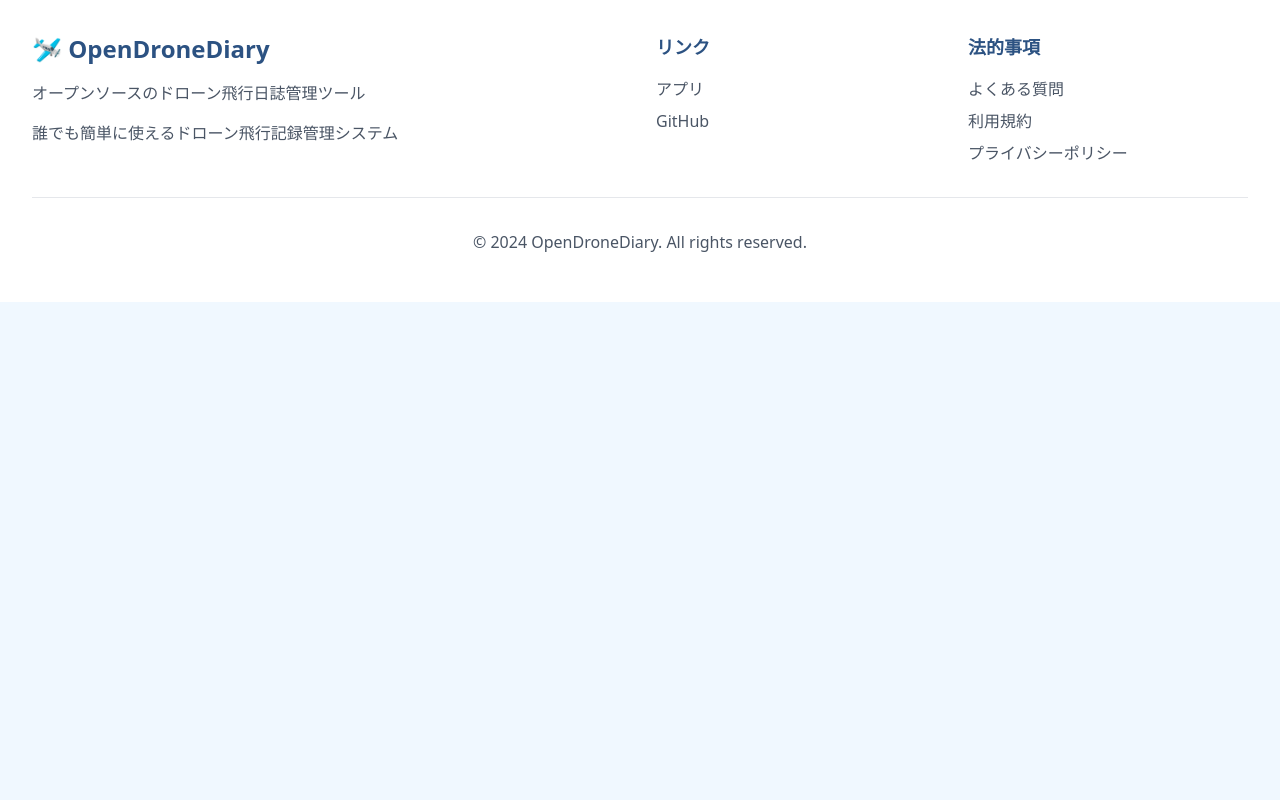
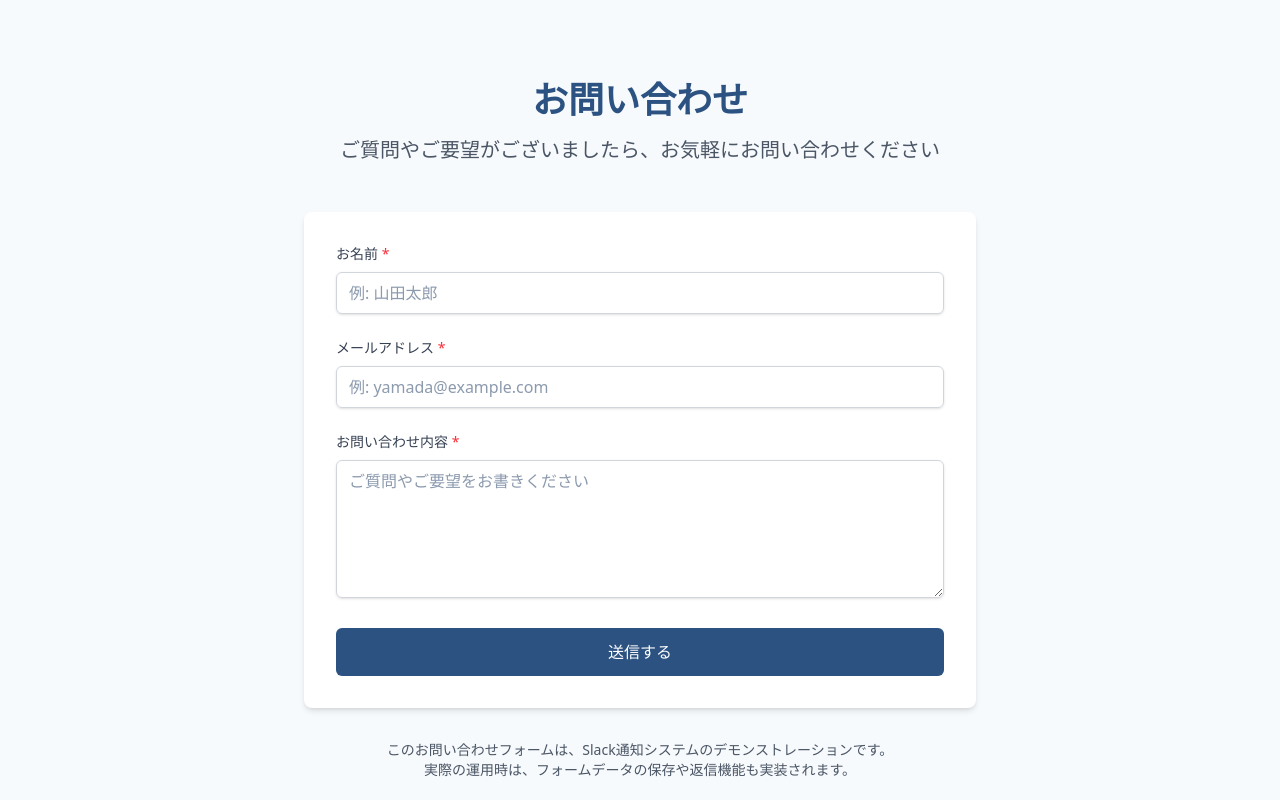
Before and after one commit to cyrus07424/openDroneDiary-lp, a Next.js app: page / in a window 1280 px wide. Shown: the part 2080-2880 px from the top of the page. Before the commit the page ends 2382 px from the top, so only its background shows below. Built offline with nearby package versions, Linux system fonts and the light colour scheme; no server answers.

Commit message:
Add contact form demo to showcase Slack notification system functionality
Co-authored-by: cyrus07424 <35634468+cyrus07424@users.noreply.github.com>

```diff
--- /dev/null
+++ b/app/components/ContactForm.tsx
@@ -0,0 +1,154 @@
+'use client';
+
+import { useState } from 'react';
+import { notificationClient } from '@/app/lib/notification-client';
+
+export default function ContactForm() {
+  const [formData, setFormData] = useState({
+    name: '',
+    email: '',
+    message: ''
+  });
+  const [isSubmitting, setIsSubmitting] = useState(false);
+  const [submitStatus, setSubmitStatus] = useState<'idle' | 'success' | 'error'>('idle');
+
+  const handleSubmit = async (e: React.FormEvent) => {
+    e.preventDefault();
+    setIsSubmitting(true);
+    setSubmitStatus('idle');
+
+    try {
+      // Simulate a contact form submission notification
+      const success = await notificationClient.notifyDataRegistration({
+        username: formData.name,
+        email: formData.email,
+        dataType: 'お問い合わせ',
+        dataInfo: {
+          message: formData.message,
+          formType: 'contact'
+        },
+        additionalData: {
+          source: 'ランディングページ',
+          timestamp: new Date().toISOString()
+        }
+      });
+
+      if (success) {
+        setSubmitStatus('success');
+        setFormData({ name: '', email: '', message: '' });
+      } else {
+        setSubmitStatus('error');
+      }
+    } catch (error) {
+      console.error('Error submitting form:', error);
+      setSubmitStatus('error');
+    } finally {
+      setIsSubmitting(false);
+    }
+  };
+
+  const handleChange = (e: React.ChangeEvent<HTMLInputElement | HTMLTextAreaElement>) => {
+    setFormData(prev => ({
+      ...prev,
+      [e.target.name]: e.target.value
+    }));
+  };
+
+  return (
+    <section className="py-24 bg-light-gray">
+      <div className="max-w-7xl mx-auto px-4 sm:px-6 lg:px-8">
+        <div className="max-w-2xl mx-auto">
+          <div className="text-center mb-12">
+            <h2 className="text-3xl md:text-4xl font-bold text-deep-blue mb-4">
+              お問い合わせ
+            </h2>
+            <p className="text-xl text-gray-600">
+              ご質問やご要望がございましたら、お気軽にお問い合わせください
+            </p>
+          </div>
+
+          <form onSubmit={handleSubmit} className="bg-white rounded-lg shadow-md p-8">
+            <div className="space-y-6">
+              <div>
+                <label htmlFor="name" className="block text-sm font-medium text-gray-700 mb-2">
+                  お名前 <span className="text-red-500">*</span>
+                </label>
+                <input
+                  type="text"
+                  id="name"
+                  name="name"
+                  required
+                  value={formData.name}
+                  onChange={handleChange}
+                  className="w-full px-3 py-2 border border-gray-300 rounded-md shadow-sm focus:outline-none focus:ring-2 focus:ring-deep-blue focus:border-deep-blue"
+                  placeholder="例: 山田太郎"
+                />
+              </div>
+
+              <div>
+                <label htmlFor="email" className="block text-sm font-medium text-gray-700 mb-2">
+                  メールアドレス <span className="text-red-500">*</span>
+                </label>
+                <input
+                  type="email"
+                  id="email"
+                  name="email"
+                  required
+                  value={formData.email}
+                  onChange={handleChange}
+                  className="w-full px-3 py-2 border border-gray-300 rounded-md shadow-sm focus:outline-none focus:ring-2 focus:ring-deep-blue focus:border-deep-blue"
+                  placeholder="例: yamada@example.com"
+                />
+              </div>
+
+              <div>
+                <label htmlFor="message" className="block text-sm font-medium text-gray-700 mb-2">
+                  お問い合わせ内容 <span className="text-red-500">*</span>
+                </label>
+                <textarea
+                  id="message"
+                  name="message"
+                  required
+                  rows={5}
+                  value={formData.message}
+                  onChange={handleChange}
+                  className="w-full px-3 py-2 border border-gray-300 rounded-md shadow-sm focus:outline-none focus:ring-2 focus:ring-deep-blue focus:border-deep-blue"
+                  placeholder="ご質問やご要望をお書きください"
+                />
+              </div>
+
+              <div>
+                <button
+                  type="submit"
+                  disabled={isSubmitting}
+                  className="w-full bg-deep-blue hover:bg-blue-700 disabled:bg-gray-400 text-white font-medium py-3 px-4 rounded-md transition-colors"
+                >
+                  {isSubmitting ? '送信中...' : '送信する'}
+                </button>
+              </div>
+
+              {submitStatus === 'success' && (
+                <div className="text-center p-4 bg-green-100 text-green-700 rounded-md">
+                  お問い合わせありがとうございます。内容を確認次第、ご連絡いたします。
+                </div>
+              )}
+
+              {submitStatus === 'error' && (
+                <div className="text-center p-4 bg-red-100 text-red-700 rounded-md">
+                  送信に失敗しました。時間をおいて再度お試しください。
+                </div>
+              )}
+            </div>
+          </form>
+
+          <div className="mt-8 text-center text-sm text-gray-600">
+            <p>
+              このお問い合わせフォームは、Slack通知システムのデモンストレーションです。<br />
+              実際の運用時は、フォームデータの保存や返信機能も実装されます。
+            </p>
+          </div>
+        </div>
+      </div>
+    </section>
+  );
+}
--- a/app/page.tsx
+++ b/app/page.tsx
@@ -1,4 +1,5 @@
 import Link from "next/link";
+import ContactForm from "./components/ContactForm";
 
 export default function Home() {
   const appUrl = process.env.NEXT_PUBLIC_APP_URL || '#';
@@ -173,6 +174,9 @@ export default function Home() {
         </div>
       </section>
 
+      {/* Contact Form */}
+      <ContactForm />
+
       {/* Footer */}
       <footer className="bg-white border-t border-gray-200">
         <div className="max-w-7xl mx-auto px-4 sm:px-6 lg:px-8 py-12">
```
